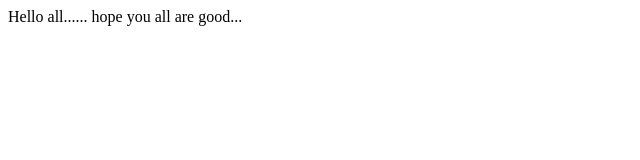
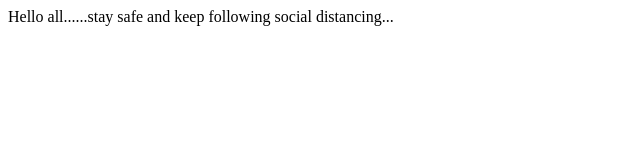
Before and after one commit to Salman-Moin/bootcamp2020, a plain HTML site: page index.html in a window 1280 px wide. Shown: the whole page, without its empty margins (0-640 px from the left). Drawn offline with Linux system fonts and the light colour scheme.

Commit message:
Update index.html

```diff
--- a/index.html
+++ b/index.html
@@ -5,7 +5,7 @@
   </head>
   <body>
     <div>
-      Hello all...... hope you all are good...
+      Hello all......stay safe and keep following social distancing...
     </div>
   </body>
 </html>
```
